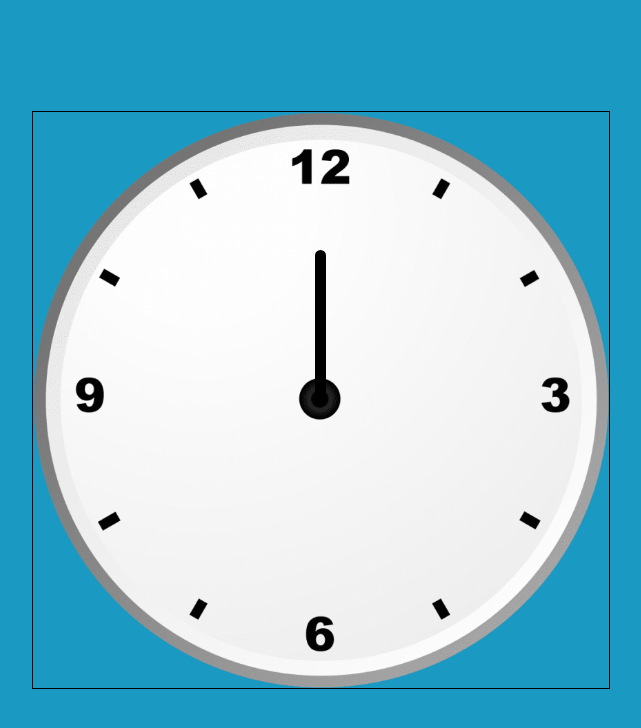
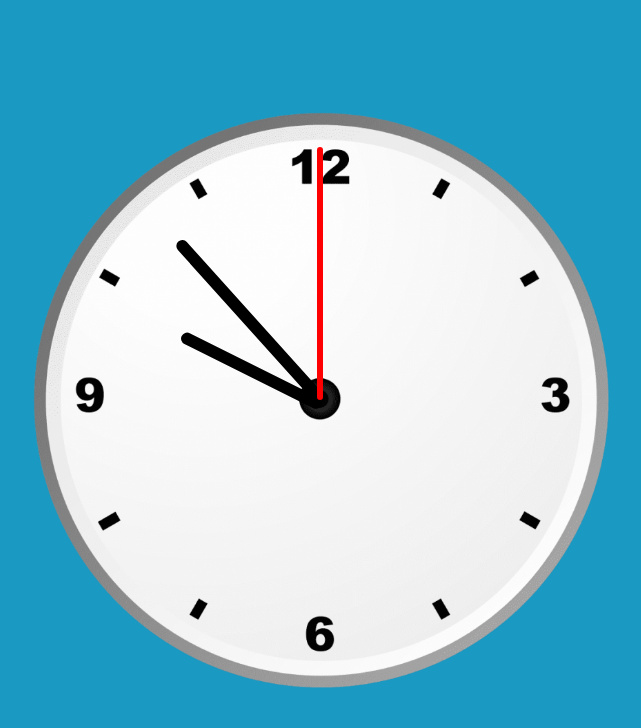
Before and after one commit to sadanmian/Analog-Clock, a plain HTML site: page index.html in a window 1280 px wide. Shown: the whole page, without its empty margins (319-960 px from the left). Drawn offline with Linux system fonts and the light colour scheme.

Commit message:
time logic

```diff
--- a/script.js
+++ b/script.js
@@ -0,0 +1,14 @@
+setInterval(() => {
+    let date = new Date()
+    let hour_time = date.getHours()
+    let minute_time = date.getMinutes()
+    let second_time = date.getSeconds()
+
+    let hour_rotation = 30 * hour_time + minute_time / 2
+    let minute_rotation = 6 * minute_time
+    let second_rotation = 6 * second_time
+
+    hour.style.transform = `rotate(${hour_rotation}deg)`
+    minute.style.transform = `rotate(${minute_rotation}deg)`
+    second.style.transform = `rotate(${second_rotation}deg)`
+}, 1000);
--- a/style.css
+++ b/style.css
@@ -14,7 +14,6 @@
 
 #clockContainer {
     position: relative;
-    border: 1px solid black;
     height: 45vw;
     width: 45vw;
     background: url(./clock.png) no-repeat;
@@ -28,7 +27,7 @@
     position: absolute;
     background: black;
     border-radius: 10px;
-
+    transform-origin: bottom;
 }
 
 #hour {
@@ -44,7 +43,7 @@
     height: 37%;
     top: 13%;
     left: 48.9%;
-    display: none;
+    /* display: none; */
 }
 
 #second {
@@ -53,5 +52,5 @@
     top: 6%;
     left: 49.39%;
     background-color: red;
-        display: none;
+    /* display: none; */
 }
```
